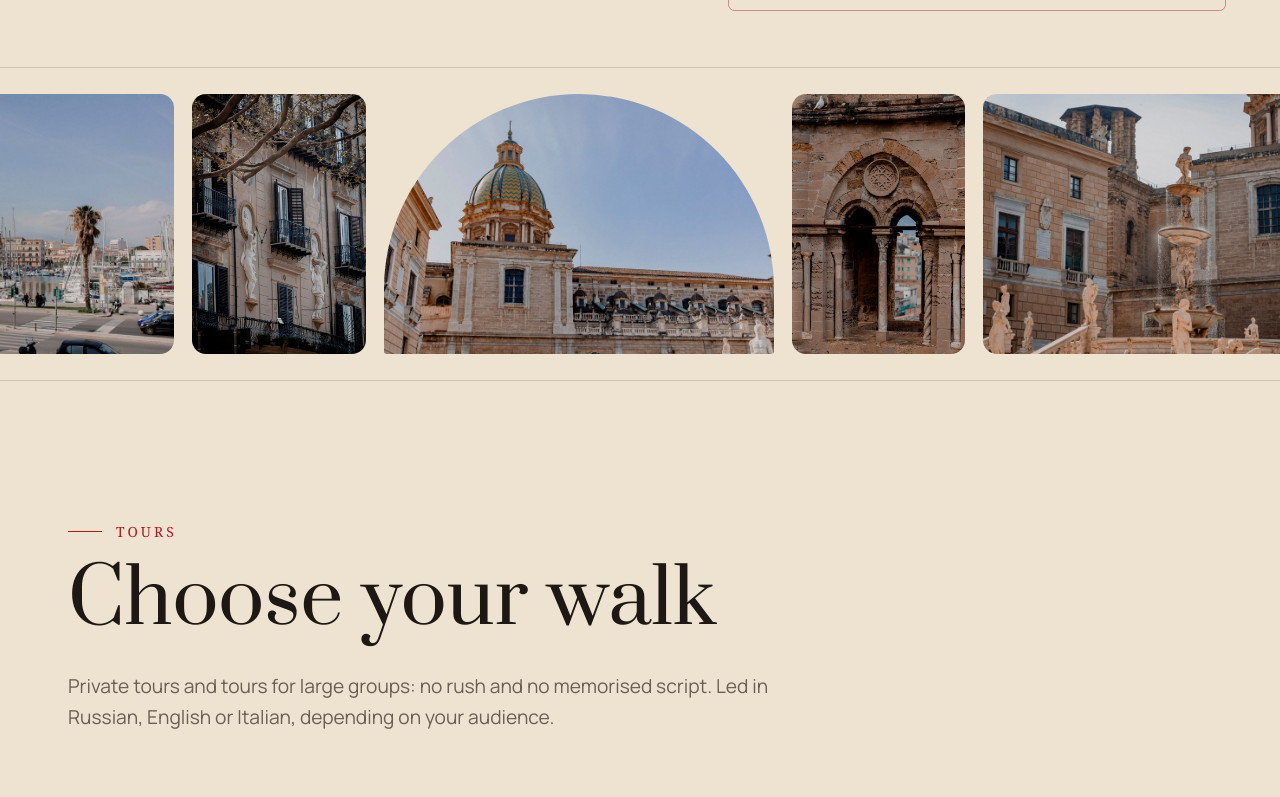
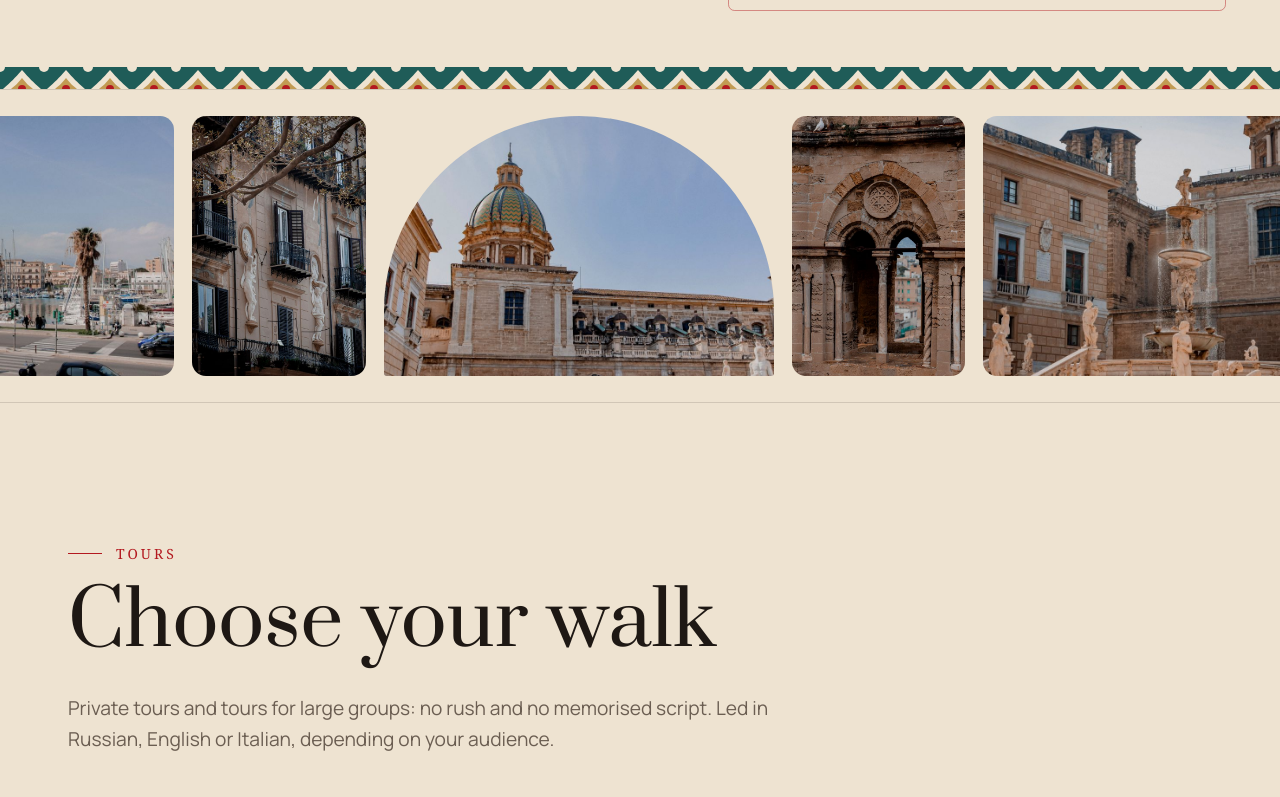
Before and after one commit to Yotonick/italy-gid, a plain HTML site: page site/index.html in a window 1280 px wide. Shown: the part 795-1592 px from the top of the page. Drawn offline with Linux system fonts and the light colour scheme; no server answers; a web font is replaced by a local one.

Commit message:
Bring back tile band above the photo marquee
Co-Authored-By: Claude Opus 5.5 <noreply@anthropic.com>
Claude-Session: https://claude.ai/code/session_01DGGXxCfJfK1hx819AQtxBq

```diff
--- a/site/index.html
+++ b/site/index.html
@@ -569,6 +569,8 @@ footer .wrap{display:flex;justify-content:space-between;gap:16px;flex-wrap:wrap}
     </div>
   </div>
 </section>
+
+<div class="band tiles" aria-hidden="true"></div>
 
 <!-- MARQUEE -->
 <div class="marquee" aria-hidden="true">
```
